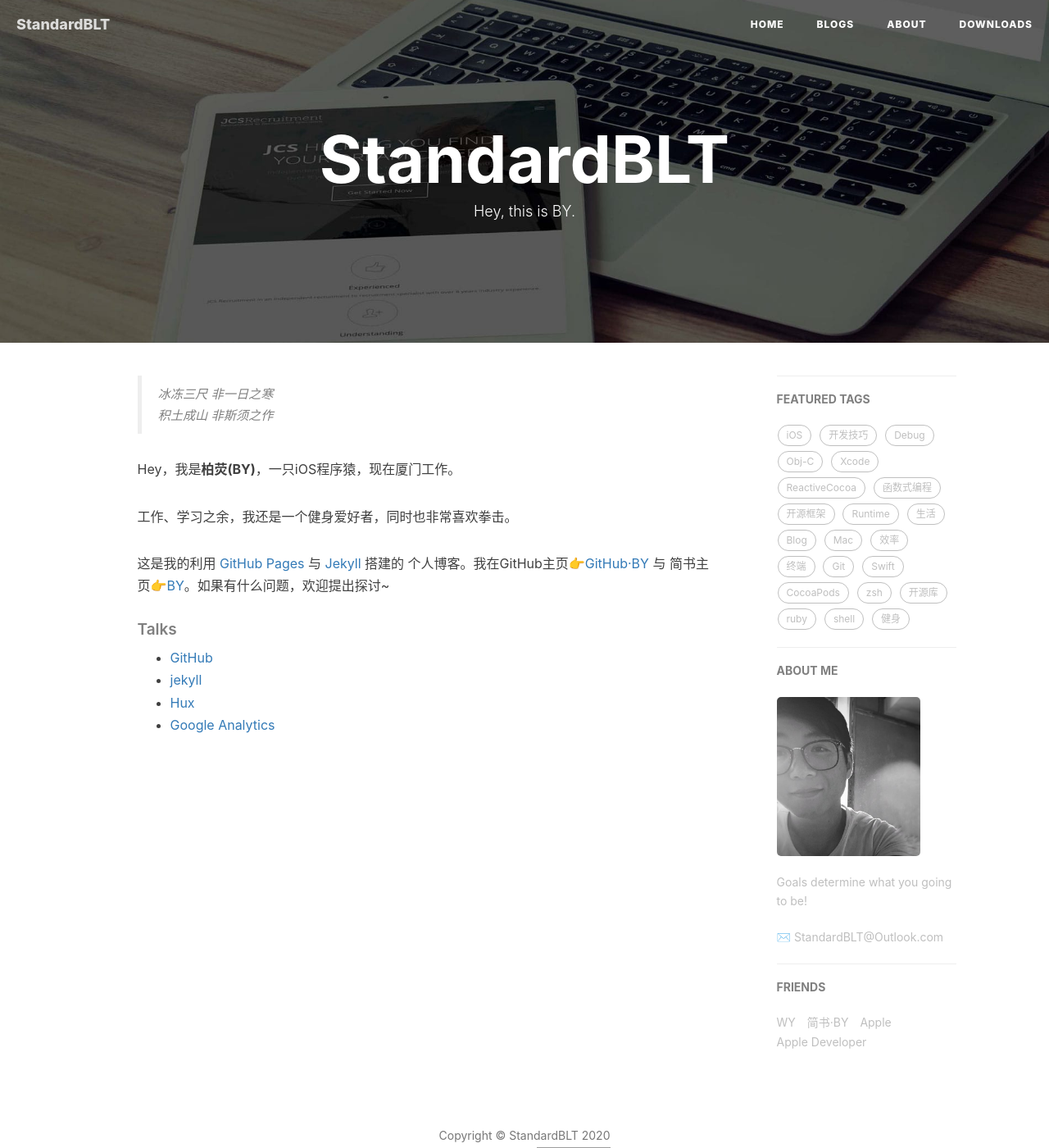
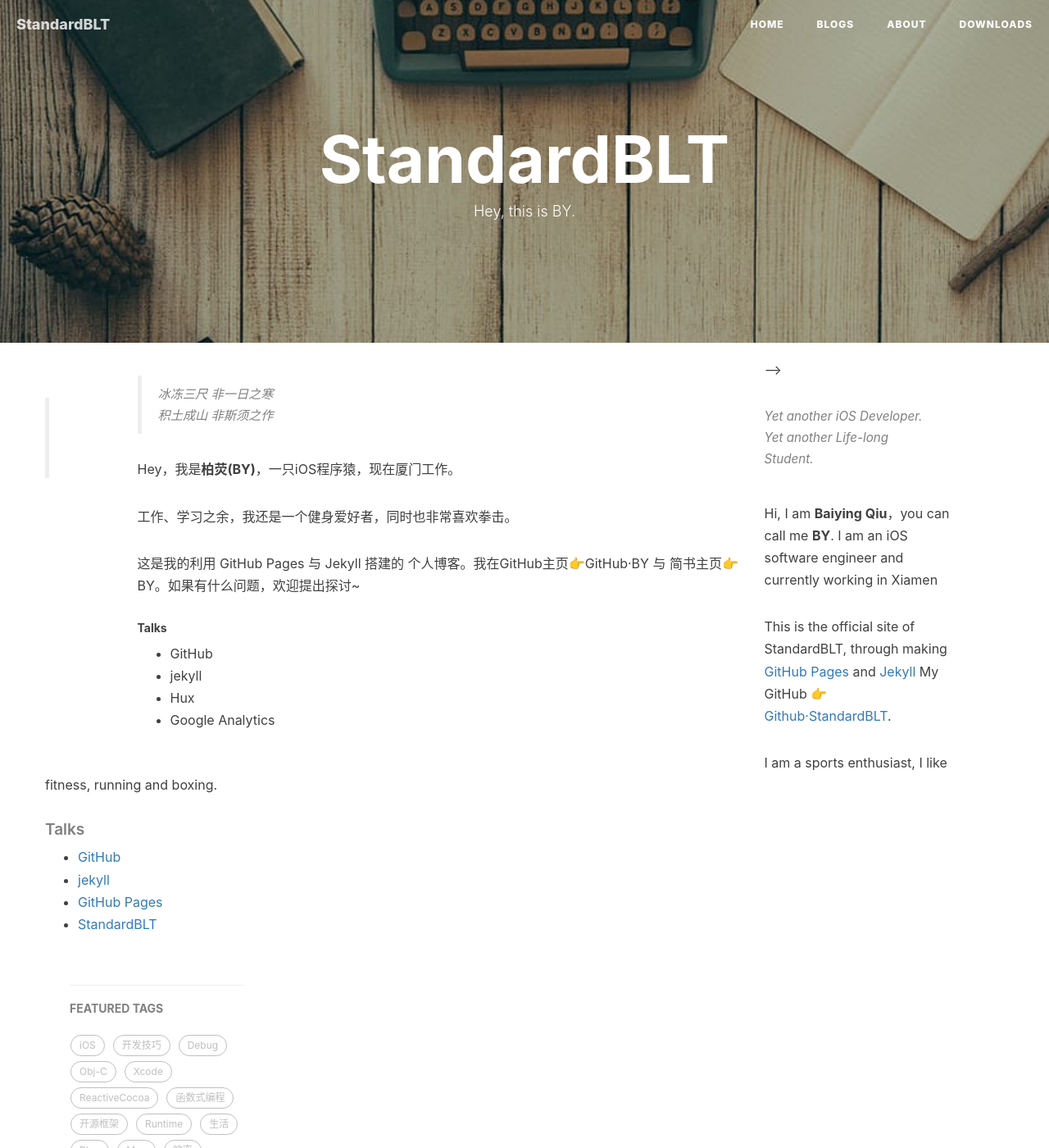
Before and after one commit to StandardBLT/StandardBLT.github.io-Reference, a Jekyll site: the page built from index.html, in a window 1280 px wide and 1400 px high. Shown: the whole window at 82% size. Built offline with Jekyll 4.4.1, drawn with Linux system fonts in a browser that asks for light colours; nearby versions of some CDN libraries; the list of posts is cut into pages by our own code; comment, search, counter and statistics services are not loaded; grey boxes are pictures that could not be loaded.

Commit message:
Fix the language to en
Co-Authored-By: standardblt <68147889+standardblt@users.noreply.github.com>

```diff
--- a/blogs.html
+++ b/blogs.html
@@ -2,6 +2,7 @@
 layout: page
 title: "Blog"
 description: "Thinking will not overcome fear but action will."
+header-img: "img/post-bg-rwd.jpg"
 ---
 
 {% for post in paginator.posts %}
--- a/index.html
+++ b/index.html
@@ -1,7 +1,6 @@
 ---
 layout: page
 description: "Hey, this is BY."
-header-img: "img/post-bg-rwd.jpg"
 ---
 
 <!-- Language Selector -->
@@ -11,9 +10,9 @@
 </select> -->
 
 <!-- Chinese Version -->
-<div class="zh post-container">
+<!-- <div class="zh post-container">
 
-    <!--copied from markdown -->
+    <!--copied from markdown --!>
     <blockquote><p>冰冻三尺 非一日之寒<br>
     积土成山 非斯须之作</p></blockquote>
 
@@ -33,16 +32,16 @@
         <li><a href="http://huangxuan.me/">Hux</a></li>
         <li><a href="https://analytics.google.com/analytics">Google Analytics</a></li>
     </ul>
-</div>
+</div> -->
 
 <!-- English Version -->
-<!-- <div class="en post-container">
+<div class="en post-container">
     <blockquote><p>Yet another iOS Developer. <br>
     Yet another Life-long Student.</p></blockquote>
 
     <p>Hi, I am <strong>Baiying Qiu</strong>，you can call me <strong>BY</strong>. I am an iOS software engineer and currently working in Xiamen</p>
 
-    <p>This is my personal blog, through making Github Pages and Jekyll.My GitHub  👉 <a href="http://github.com/qiubaiying">Github·BY</a>.</p>
+    <p>This is the official site of StandardBLT, through making <a href="https://pages.github.com/">GitHub Pages</a> and <a href="http://jekyll.com.cn/">Jekyll</a> My GitHub 👉 <a href="http://github.com/StandardBLT">Github·StandardBLT</a>.</p>
 
     <p>I am a sports enthusiast, I like fitness, running and boxing.</p>
 
@@ -52,9 +51,9 @@
     <li><a href="https://github.com">GitHub</a></li>
     <li><a href="http://jekyll.com.cn/">jekyll</a></li>
     <li><a href="https://pages.github.com/">GitHub Pages</a></li>
-    <li><a href="https://qiubaiying.github.io">BY</a></li>
+    <li><a href="https://StandardBLT.github.io">StandardBLT</a></li>
     </ul>
-</div> -->
+</div>
 
 <!-- Handle Language Change -->
 <script type="text/javascript">
```
